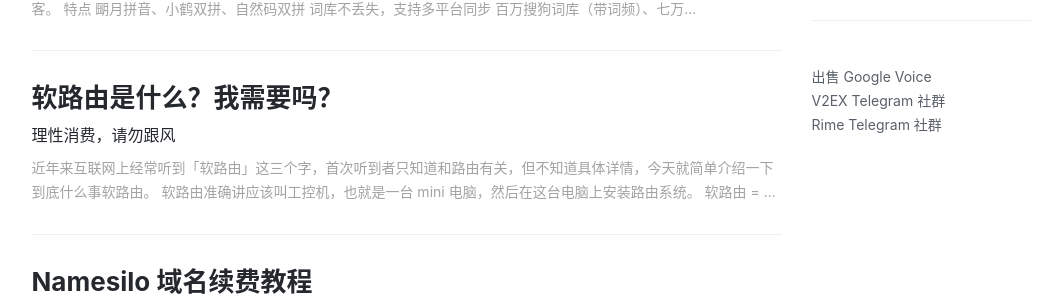
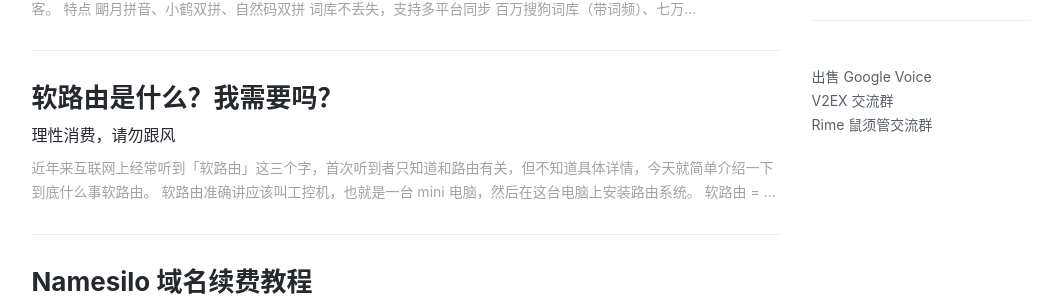
Before and after one commit to ssnhd/ssnhd.github.io, a Jekyll site: the page built from index.html, in a window 1280 px wide and 900 px high, scrolled down 768 px. Shown: the part 168-464 px from the top of the window, without its empty margins (136-1174 px from the left). Built offline with Jekyll 4.4.1, drawn with Linux system fonts in a browser that asks for light colours; nearby versions of some CDN libraries; the list of posts is cut into pages by our own code; comment, search, counter and statistics services are not loaded.

Commit message:
Update _config.yml

```diff
--- a/_config.yml
+++ b/_config.yml
@@ -92,7 +92,7 @@ page-mathjax: false
 # Friends 友链
 friends:
   [
-    { title: "出售 Google Voice", href: "https://t.me/gv188/" },
-    { title: "V2EX Telegram 社群", href: "https://t.me/V2EXPro/" },
-    { title: "Rime Telegram 社群", href: "https://t.me/rimeim/" },
+    { title: "出售 Google Voice", href: "https://t.me/hedong/" },
+    { title: "V2EX 交流群", href: "https://t.me/V2EXPro/" },
+    { title: "Rime 鼠须管交流群", href: "https://t.me/rimeim/" },
   ]
```
